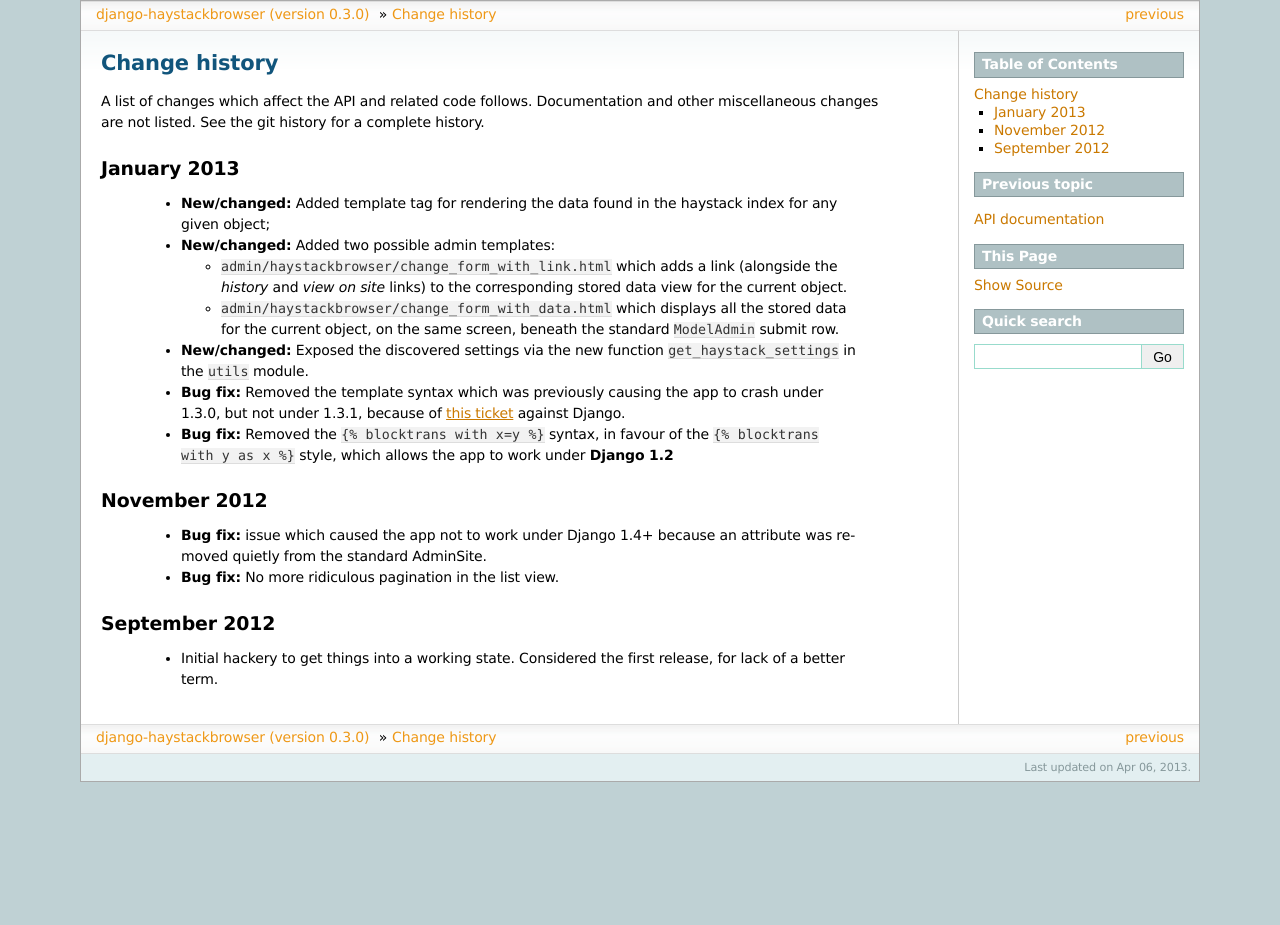
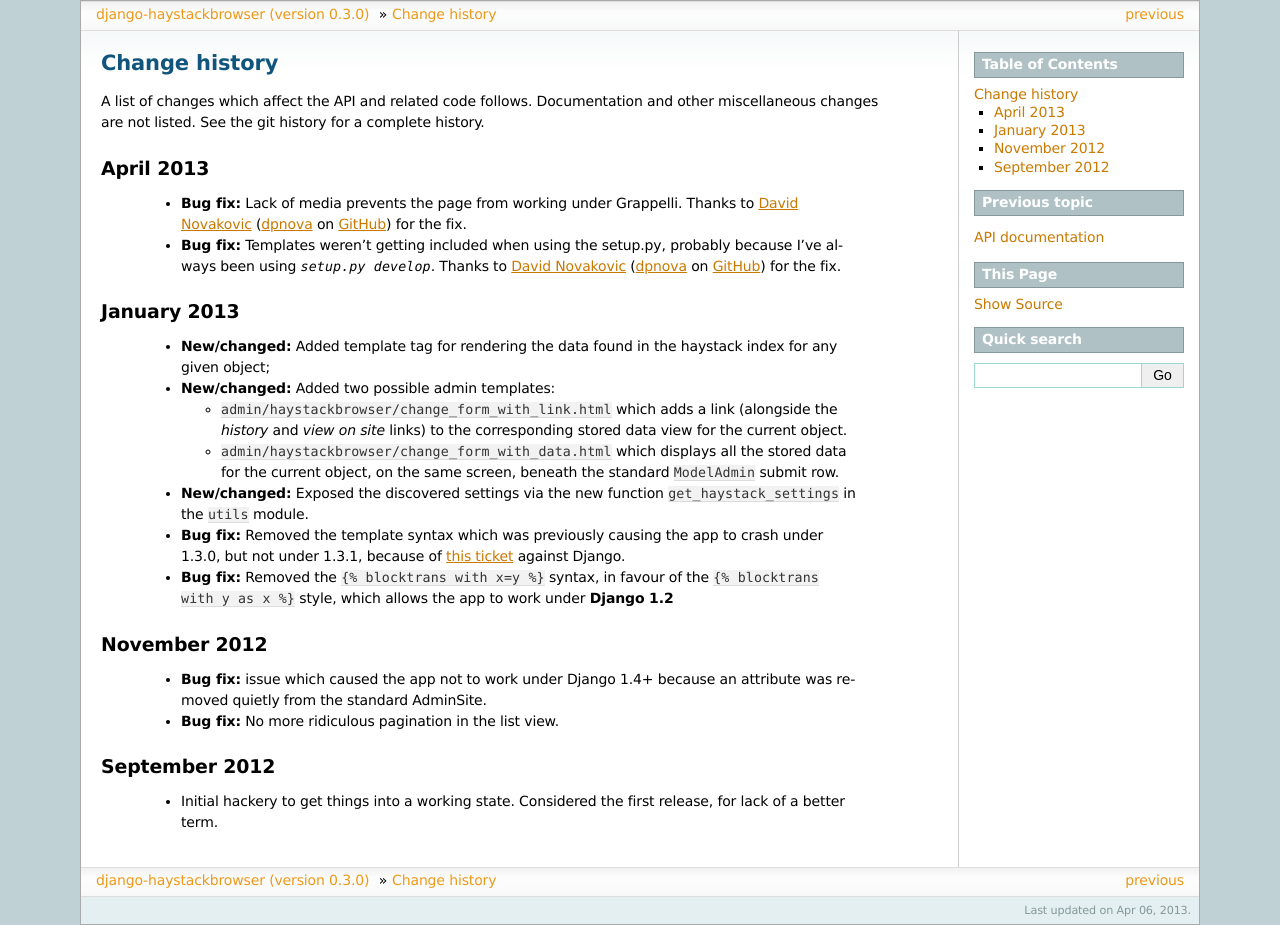
Before and after one commit to kezabelle/django-haystackbrowser, a Sphinx documentation site: the page built from docs/changelog.rst, in a window 1280 px wide. Built offline with Sphinx 7.4.7, drawn with Linux system fonts in a browser that asks for light colours; before the commit the page ends 900 px from its top, so only the background shows below that.

Commit message:
Add @dpnova to the contributiors and document his changes in the change history.

```diff
--- a/docs/about.rst
+++ b/docs/about.rst
@@ -12,6 +12,7 @@
 .. _my Twitter account: https://twitter.com/kezabelle/
 .. _FreeBSD: http://en.wikipedia.org/wiki/BSD_licenses#2-clause_license_.28.22Simplified_BSD_License.22_or_.22FreeBSD_License.22.29
 .. _Ben Hastings: https://twitter.com/benjhastings/
+.. _David Novakovic: http://blog.dpn.name/
 .. _REPL to inspect the SearchQuerySet: http://django-haystack.readthedocs.org/en/latest/debugging.html#no-results-found-on-the-web-page
 
 .. title:: About
@@ -202,6 +203,8 @@
 
  * `Ben Hastings`_, for testing it under **Django 1.4** and subsequently forcing
    me to stop it blowing up uncontrollably.
+ * `David Novakovic`_, for getting it to at least work under **Grappelli**, and
+   fixing an omission in the setup script.
 
 TODO
 ----
--- a/docs/changelog.rst
+++ b/docs/changelog.rst
@@ -4,6 +4,15 @@
 A list of changes which affect the API and related code follows. Documentation
 and other miscellaneous changes are not listed. See the git history for a
 complete history.
+
+April 2013
+^^^^^^^^^^
+
+  * |bugfix| Lack of media prevents the page from working under Grappelli.
+    Thanks to `David Novakovic`_ (`dpnova`_ on `GitHub`_) for the fix.
+  * |bugfix| Templates weren't getting included when using the setup.py,
+    probably because I've always been using `setup.py develop`.
+    Thanks to `David Novakovic`_ (`dpnova`_ on `GitHub`_) for the fix.
 
 January 2013
 ^^^^^^^^^^^^
@@ -45,3 +54,6 @@
 .. |bugfix| replace:: **Bug fix:**
 .. |feature| replace:: **New/changed:**
 .. _this ticket: https://code.djangoproject.com/ticket/15721
+.. _David Novakovic: http://blog.dpn.name/
+.. _dpnova: https://github.com/dpnova/
+.. _GitHub: https://github.com/
```
